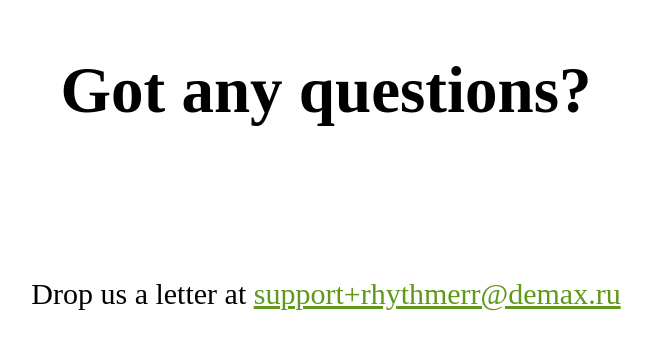
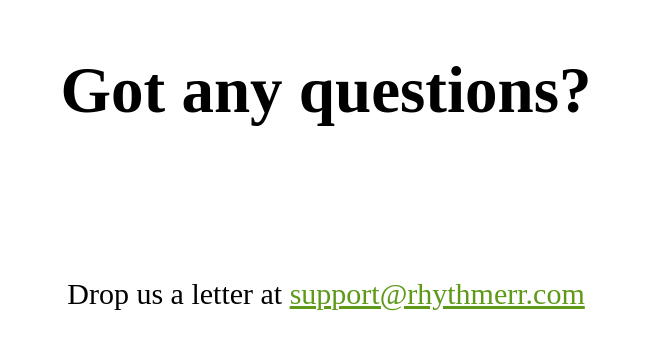
Before and after one commit to songsterr/pages-rhythmtest.online, a plain HTML site: page contacts/index.html in a window 1280 px wide. Shown: the whole page, without its empty margins (314-966 px from the left). Drawn offline with Linux system fonts and the light colour scheme.

Commit message:
Change email to support@rhythmerr.com

```diff
--- a/contacts/index.html
+++ b/contacts/index.html
@@ -50,7 +50,7 @@
   <div class="contacts">
     <h1>Got any questions?</h1>
     <div class="contacts__links">
-      <p>Drop us a letter at <a href="mailto:support+rhythmerr@demax.ru">support+rhythmerr@demax.ru</a></p>
+      <p>Drop us a letter at <a href="mailto:support@rhythmerr.com">support@rhythmerr.com</a></p>
     </div>
   </div>
 </body>
```
